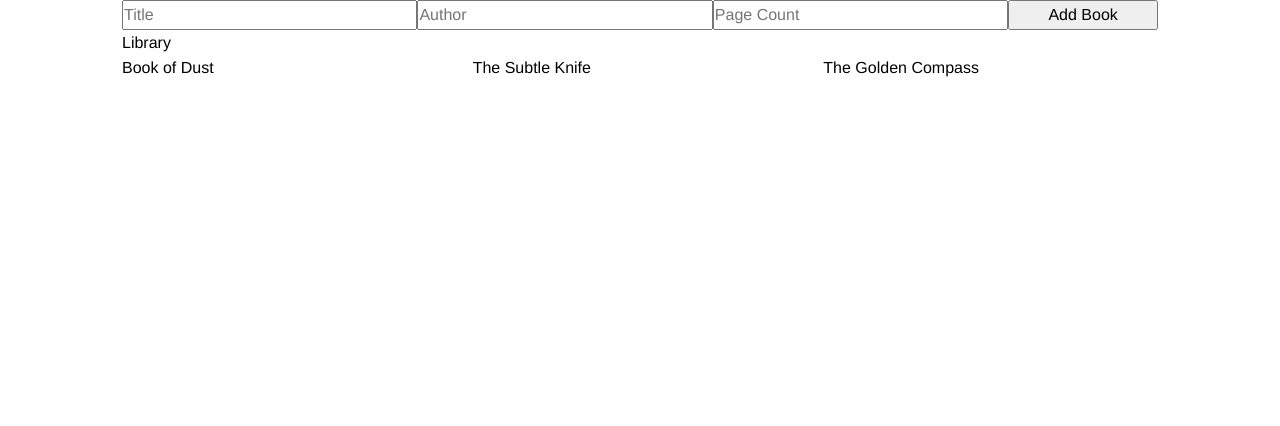
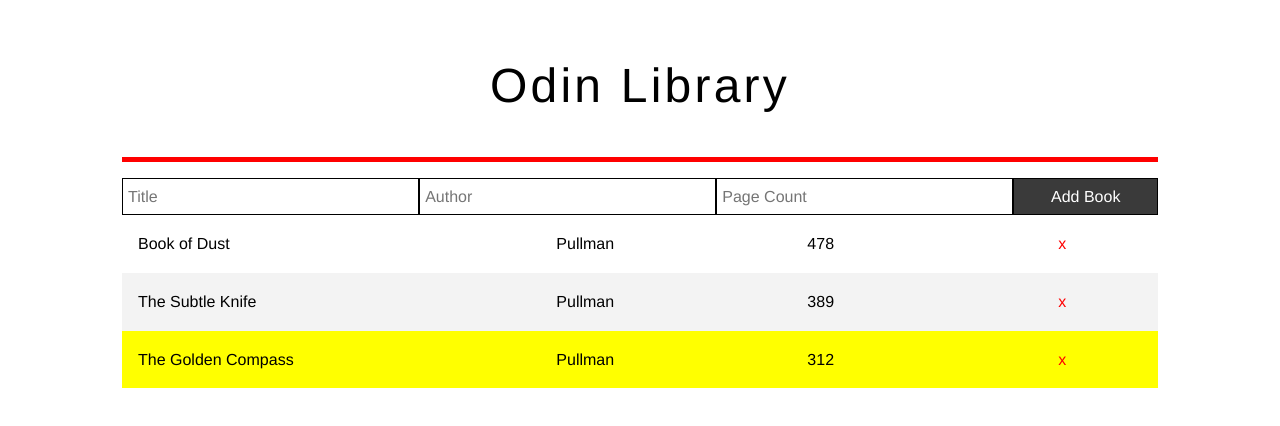
Before and after one commit to drregg6/vue-library, a Vue app: page / in a window 1280 px wide. Shown: the top 426 px of the page. Built offline with nearby package versions, Linux system fonts and the light colour scheme; the HTML template or start-up script is replaced by a standard one.

Commit message:
Header and Book created - deleteBook action functional

```diff
--- a/public/index.html
+++ b/public/index.html
@@ -5,7 +5,8 @@
     <meta http-equiv="X-UA-Compatible" content="IE=edge">
     <meta name="viewport" content="width=device-width,initial-scale=1.0">
     <link rel="icon" href="<%= BASE_URL %>favicon.ico">
-    <title>vue-library</title>
+    <script src="https://kit.fontawesome.com/dfc3b70b57.js" crossorigin="anonymous"></script>
+    <title>Odin Library</title>
   </head>
   <body>
     <noscript>
--- a/src/App.vue
+++ b/src/App.vue
@@ -1,6 +1,7 @@
 <template>
   <div id="app">
     <div class="container">
+      <Header />
       <AddBook />
       <Library />
     </div>
@@ -8,12 +9,14 @@
 </template>
 
 <script>
+import Header from './components/layout/Header';
 import AddBook from './components/AddBook';
 import Library from './components/Library';
 
 export default {
   name: "App",
   components: {
+    Header,
     AddBook,
     Library
   }
--- a/src/components/AddBook.vue
+++ b/src/components/AddBook.vue
@@ -50,10 +50,22 @@ export default {
     display: flex;
   }
 
-  input {
+  input[type="text"] {
     flex: 4;
+    outline: 0;
+    padding: 5px;
+
+    border: 1px solid black;
   }
   input[type="submit"] {
     flex: 2;
+    background: #3a3a3a;
+    color: #fff;
+
+    border: 1px solid black;
+    cursor: pointer;
+  }
+  input[type="submit"]:hover {
+    background: #a3a3a3;
   }
 </style>
--- /dev/null
+++ b/src/components/Book.vue
@@ -0,0 +1,49 @@
+<template>
+  <div class="book" v-bind:class="{'is-read':book.isRead}">
+    <h1>{{ book.title }}</h1>
+    <p class="author">{{ book.author }}</p>
+    <p class="pages">{{ book.pages }}</p>
+    <div class="delete">
+      x
+    </div>
+  </div>
+</template>
+
+<script>
+import { mapActions } from 'vuex';
+export default {
+  name: "Book",
+  props: ["book"],
+  methods: {
+    ...mapActions(["deleteBook"])
+  }
+}
+</script>
+
+<style scoped>
+  .book {
+    display: flex;
+
+    padding: 1rem;
+  }
+
+  h1 {
+    flex: 5;
+  }
+  .author {
+    flex: 3;
+  }
+  .pages {
+    flex: 3;
+  }
+  .delete {
+    flex: 1;
+
+    color: red;
+    cursor: pointer;
+  }
+
+  .is-read {
+    background: yellow;
+  }
+</style>
--- a/src/components/Library.vue
+++ b/src/components/Library.vue
@@ -1,31 +1,26 @@
 <template>
-  <div>
-    <h3>Library</h3>
-    <div class="content">
-      <div
-        :key="book.id"
-        v-for="book in getLibrary"
-        class="book"
-      >
-        <h3>{{ book.title }}</h3>
-      </div>
+  <div class="content">
+    <div :key="book.id" v-for="book in getLibrary" class="library">
+      <Book v-bind:book="book" />
     </div>
   </div>
 </template>
 
 <script>
 import { mapGetters } from 'vuex';
+import Book from './Book';
 
 export default {
   name: "Library",
-  computed: mapGetters(["getLibrary"])
+  computed: mapGetters(["getLibrary"]),
+  components: {
+    Book
+  }
 };
 </script>
 
 <style scoped>
-  .content {
-    display: grid;
-    grid-template-columns: repeat(3, 1fr);
-    grid-gap: 1rem;
+  .library:nth-child(even) {
+    background: #f3f3f3;
   }
 </style>
--- /dev/null
+++ b/src/components/layout/Header.vue
@@ -0,0 +1,28 @@
+<template>
+  <header>
+    <h1>
+      Odin Library
+    </h1>
+  </header>
+</template>
+
+<script>
+export default {
+  name: "Header"
+}
+</script>
+
+<style scoped>
+  header {
+    text-align: center;
+    margin: 1rem auto;
+    padding: 2rem 0;
+
+    border-bottom: 5px solid red;
+  }
+
+  h1 {
+    font-size: 3rem;
+    letter-spacing: .2rem;
+  }
+</style>
--- a/src/store/modules/library.js
+++ b/src/store/modules/library.js
@@ -33,11 +33,16 @@ const getters = {
 const actions = {
   addBook: ({ commit }, newBook) => {
     commit('commitBook', newBook);
+  },
+
+  deleteBook: ({ commit }, id) => {
+    commit('commitDelete', id);
   }
 };
 
 const mutations = {
-  commitBook: (state, newBook) => state.library.unshift(newBook)
+  commitBook: (state, newBook) => state.library.push(newBook),
+  commitDelete: (state, id) => state.library = state.library.filter(book => book.id !== id)
 };
 
 export default {
```
